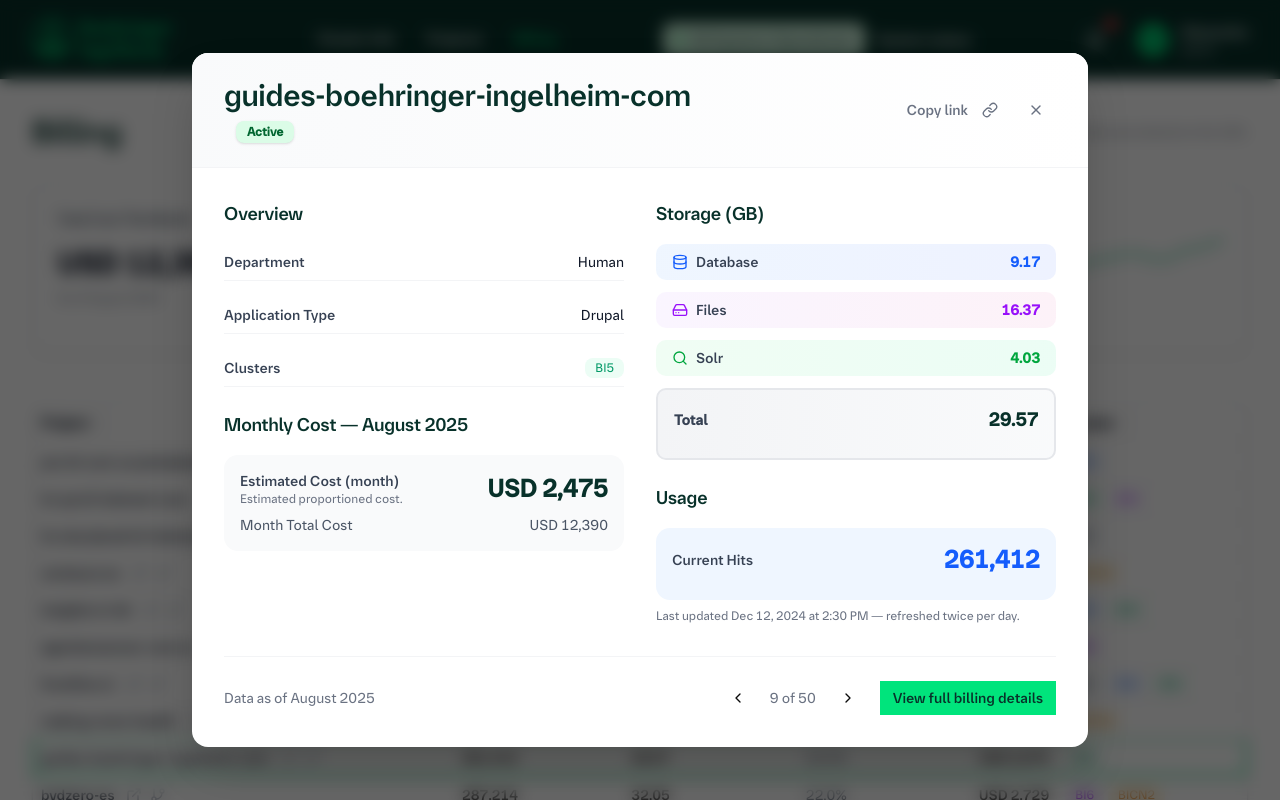
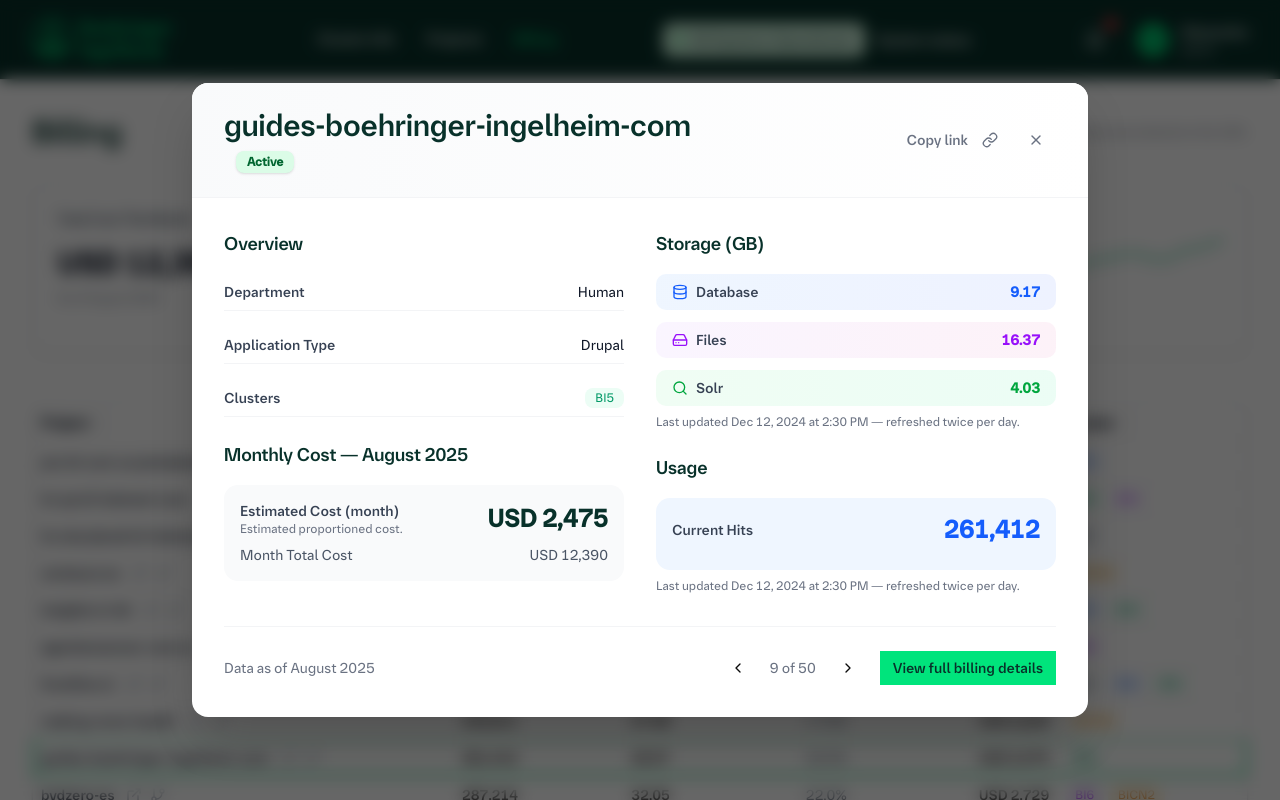
Before and after one commit to kubiq1/bi-dashboard-prototype, a Next.js app: page /billing in a window 1280 px wide. Both pictures are taken after a click on the element 640 px from the left and 757 px from the top of the page. Shown: the top 800 px of the page. Built offline with nearby package versions, Linux system fonts and the light colour scheme.

Commit message:
Update Storage block in billing page - remove Total row and add caption
cgen-76978e8f7dfd44d6b76270ba0ed1dca8

```diff
--- a/app/billing/page.tsx
+++ b/app/billing/page.tsx
@@ -1103,14 +1103,9 @@ function ProjectModal({
                       {project.storage?.solr ? project.storage.solr.toFixed(2) : '—'}
                     </span>
                   </div>
-                  <div className="bg-gradient-to-r from-gray-100 to-gray-50 rounded-lg border-2 border-gray-200 p-4">
-                    <div className="flex justify-between items-center mb-2">
-                      <span className="text-sm font-bold text-gray-700">Total</span>
-                      <span className="text-lg font-bold text-[#08312a]">
-                        {project.storage?.total ? project.storage.total.toFixed(2) : '—'}
-                      </span>
-                    </div>
-                  </div>
+                </div>
+                <div className="mt-2 text-xs text-gray-500">
+                  Last updated Dec 12, 2024 at 2:30 PM — refreshed twice per day.
                 </div>
               </div>
 
```
